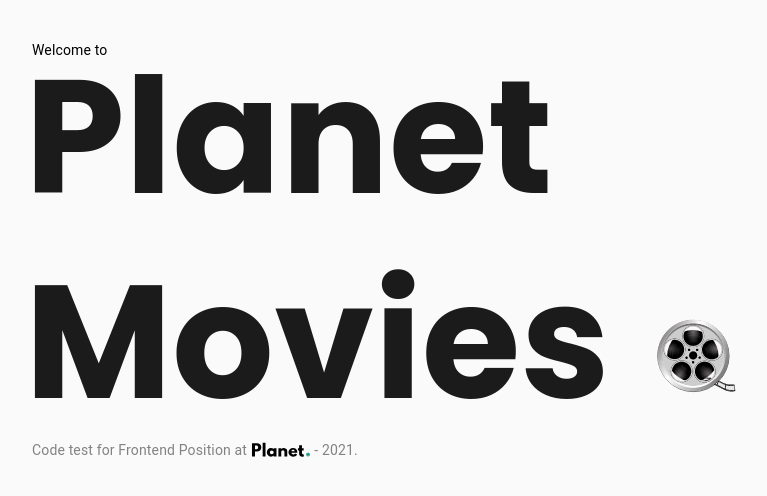
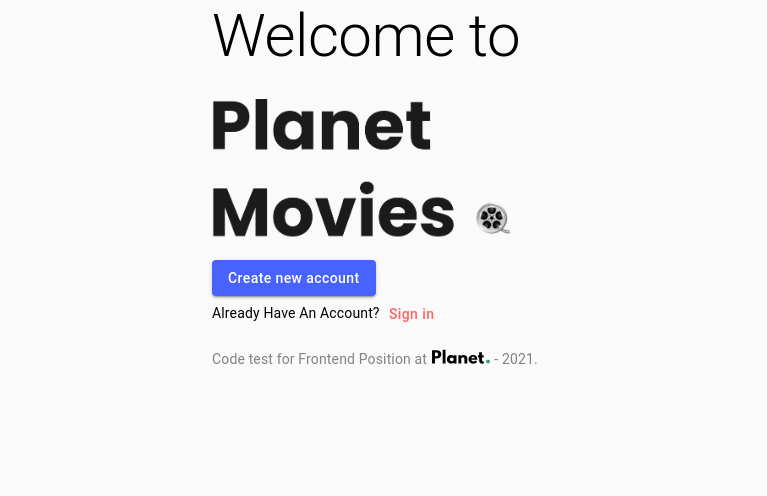
Before and after one commit to mariaglomana/lomana-movies, a React (Create React App) app: page /welcome in a window 1280 px wide. Shown: the top 496 px of the page, without its empty margins (152-919 px from the left). Built offline with nearby package versions, Linux system fonts and the light colour scheme.

Commit message:
feat: add Welcome page layout

```diff
--- a/src/App.tsx
+++ b/src/App.tsx
@@ -2,7 +2,7 @@
 // import React, {useContext} from "react";
 import "./assets/css/index.css";
 import MainApp from "./pages/MainApp";
-import Landing from "./pages/Landing";
+import Welcome from "./pages/Welcome";
 import SignIn from "./pages/SignIn";
 import SignUp from "./pages/SignUp";
 
@@ -23,7 +23,7 @@
     <div className="App">
       <Switch>
         <Route exact path="/" component={MainApp} />
-        <Route exact path="/welcome" component={Landing} />
+        <Route exact path="/welcome" component={Welcome} />
         <Route exact path="/sign_in" component={SignIn} />
         <Route exact path="/sign_up" component={SignUp} />
       </Switch>
--- a/src/pages/Landing.tsx
+++ /dev/null
@@ -1,42 +0,0 @@
-import * as React from "react";
-import Container from "@material-ui/core/Container";
-import Typography from "@material-ui/core/Typography";
-import Box from "@material-ui/core/Box";
-import Link from "@material-ui/core/Link";
-import verticalLogo from "../assets/images/logo_vertical.png";
-import {ReactComponent as PlanetLogo } from "../assets/images/planet_logo.svg";
-
-function Copyright() {
-  return (
-    <Box style={{marginTop: 30}} >
-      <Typography variant="body2" color="textSecondary">
-        {"Code test for Frontend Position at "}
-        <Link href="https://www.planetdataset.com/" target="_blank" rel="noreferrer" aria-label="go to PlanetDataset">
-          <PlanetLogo style={{height: 15, width: "auto", marginBottom: -2}}/>
-        </Link>
-        {`  - ${new Date().getFullYear()}`}.
-      </Typography>
-    </Box>
-  );
-}
-
-interface LandingProps {
-
-}
-
-const Landing: React.FC<LandingProps> =() => {
-  return (
-    <Container maxWidth="md" >
-      <Box style={{flex: 1, verticalAlign: "center", marginTop: 40}} >
-        <Typography variant="body2" color="textPrimary">
-          Welcome to
-        </Typography>
-
-        <img src={verticalLogo} alt="Logo"/>
-        <Copyright />
-
-      </Box>
-    </Container>
-  );
-};
-export default Landing;
--- /dev/null
+++ b/src/pages/Welcome.tsx
@@ -0,0 +1,86 @@
+import * as React from "react";
+import { Link as RouterLink} from "react-router-dom";
+import { makeStyles } from "@material-ui/core/styles";
+import theme from "../assets/theme";
+import Button from "@material-ui/core/Button";
+import Container from "@material-ui/core/Container";
+import Typography from "@material-ui/core/Typography";
+import Box from "@material-ui/core/Box";
+import Link from "@material-ui/core/Link";
+import verticalLogo from "../assets/images/logo_vertical.png";
+import {ReactComponent as PlanetLogo } from "../assets/images/planet_logo.svg";
+
+const useStyles = makeStyles({
+  container: {
+    height: "100vh",
+    flex: 1,
+    justifyContent: "center",
+    alignItems: "center"
+  },
+  logo: {
+    maxWidth: 300,
+  },
+  marginBottom: {
+    marginBotton: theme.spacing(2)
+  },
+  marginTop: {
+    marginTop: theme.spacing(2)
+  },
+  column: {
+    flexDirection: "column"
+  }
+});
+
+
+
+function Copyright() {
+  const classes = useStyles();
+  return (
+    <Box className={classes.marginTop} >
+      <Typography variant="body2" color="textSecondary">
+        {"Code test for Frontend Position at "}
+        <Link href="https://www.planetdataset.com/" target="_blank" rel="noreferrer" aria-label="go to PlanetDataset">
+          <PlanetLogo style={{height: 15, width: "auto"}}/>
+        </Link>
+        {`  - ${new Date().getFullYear()}`}.
+      </Typography>
+    </Box>
+  );
+}
+
+
+const Welcome: React.FC =() => {
+  const classes = useStyles();
+  return ( <Container maxWidth="sm" className={classes.container} >
+    <Typography variant="h2" color="textPrimary" gutterBottom >
+          Welcome to
+    </Typography>
+    <img src={verticalLogo} className={classes.logo } alt="Logo"/>
+    <Box className={classes.column} >
+      <Button
+        component={RouterLink}
+        to="/sign_up"
+        variant="contained"
+        color="primary"
+        aria-label="sign up"
+        className={classes.marginTop} >
+          Create new account
+      </Button>
+      <Typography variant="body2" color="textPrimary" className={classes.marginBottom}>
+        Already Have An Account?
+        <Button
+          component={RouterLink}
+          to="/sign_in"
+          variant="text"
+          color="secondary"
+          aria-label="sign in"
+        >
+          Sign in
+        </Button>
+      </Typography>
+    </Box>
+    <Copyright />
+  </Container>
+  );
+};
+export default Welcome;
```
